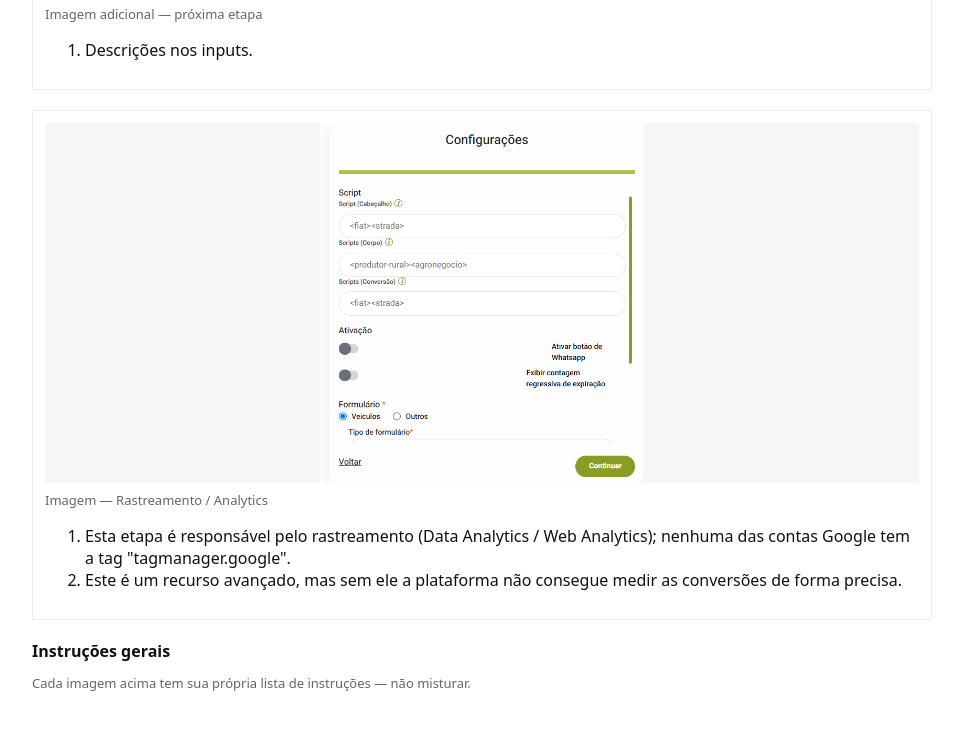
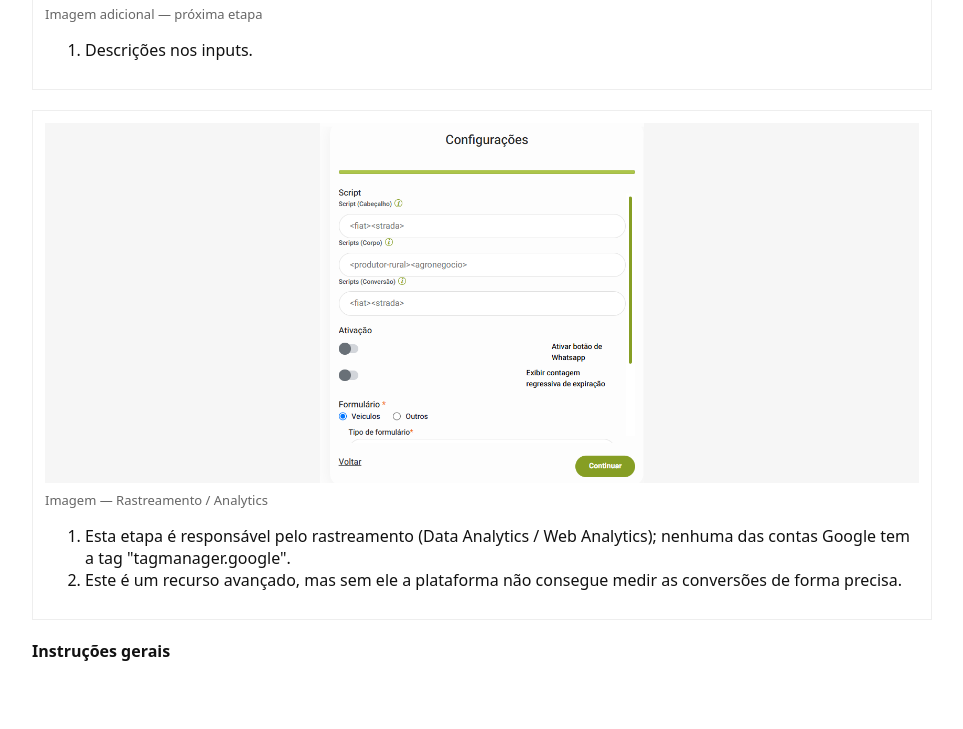
Before and after one commit to SunMotorsOficial/otimizacoes, a plain HTML site: page index.html in a window 1280 px wide. Shown: the part 1091-1820 px from the top of the page, without its empty margins (158-1121 px from the left). Drawn offline with Linux system fonts and the light colour scheme.

Commit message:
Update index.html

```diff
--- a/index.html
+++ b/index.html
@@ -46,7 +46,7 @@
 
     <section class="instructions">
       <h2>Instruções gerais</h2>
-      <p class="hero-caption">Cada imagem acima tem sua própria lista de instruções — não misturar.</p>
+      <p class="hero-caption">    </p>
     </section>
   </main>
 
```
